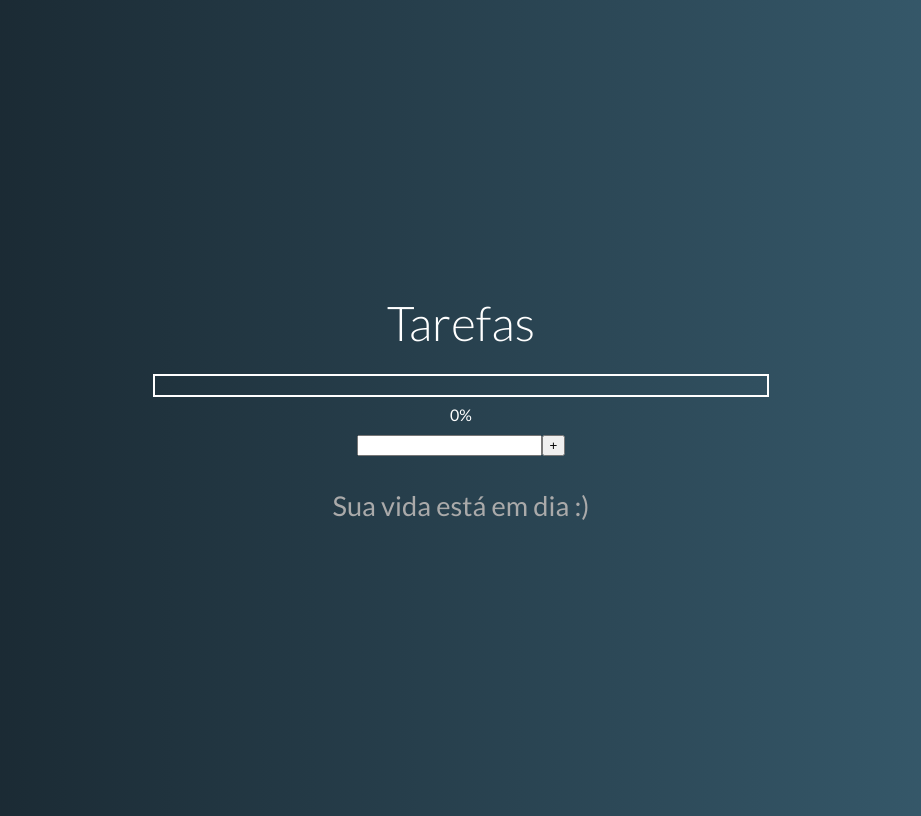
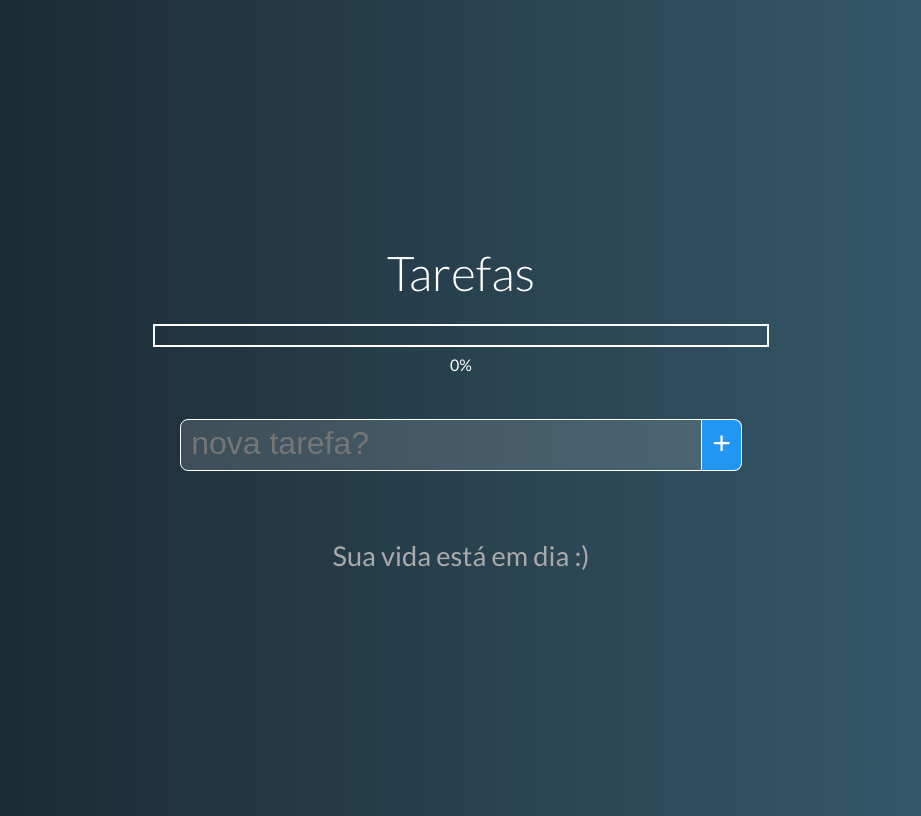
Before and after one commit to ViniciusTBednascki/CursoVuejs, a Vue app in the folder projeto02-Tarefas/tarefas/: page / in a window 1280 px wide. Shown: the whole page, without its empty margins (179-1100 px from the left). Built offline with nearby package versions, Linux system fonts and the light colour scheme.

Commit message:
mudando o estilo do input das tarefas

```diff
--- a/projeto02-Tarefas/tarefas/src/components/createTask.vue
+++ b/projeto02-Tarefas/tarefas/src/components/createTask.vue
@@ -1,7 +1,7 @@
 <template>
     <div class="taskInput">
-        <input type="text" v-model="taskName" @keyup.enter="addNewTask">
-        <button @click="addNewTask">+</button>
+        <input type="text" v-model="taskName" @keyup.enter="addNewTask" class="formElement" placeholder="nova tarefa?">
+        <button @click="addNewTask" class="formElement">+</button>
     </div>
 </template>
 
@@ -22,5 +22,30 @@ export default {
 </script>
 
 <style scoped>
+    .taskInput {
+        margin: 35px;
+    }
 
+    .formElement {
+        outline: none;
+        font-size: 2rem;
+        border: 1px solid #FFF;
+        padding: 5px 10px 8px;
+        color: #FFF;
+    }
+
+    input.formElement {
+        width: 500px;
+        background-color: #FFF2;
+        border-top-left-radius: 8px;
+        border-bottom-left-radius: 8px;
+
+    }
+
+    button.formElement {
+        border-left: none;
+        background-color: #2196F3;
+        border-top-right-radius: 8px;
+        border-bottom-right-radius: 8px;
+    }
 </style>
```
